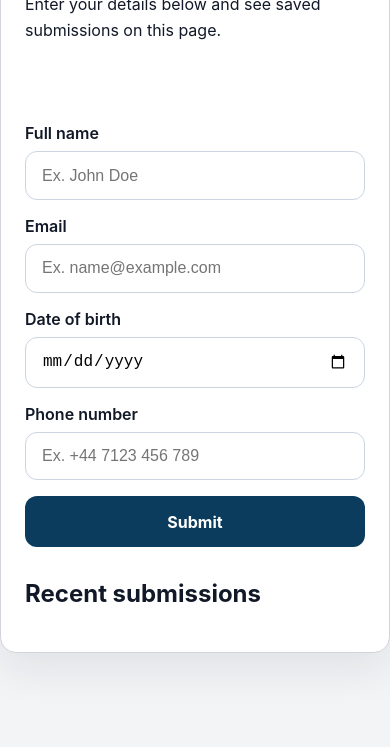
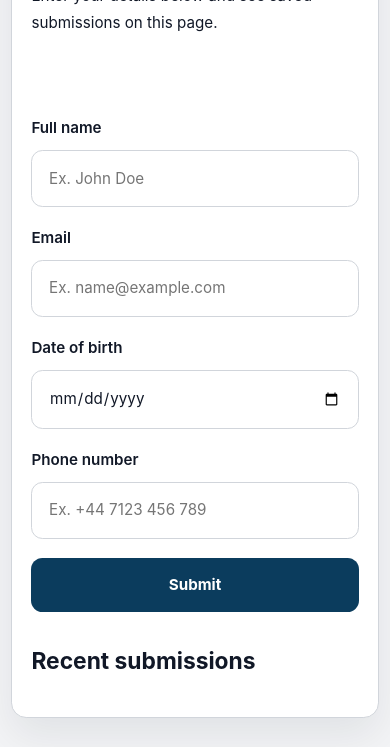
Before and after one commit to Didilv93/dwp.digital, a website built with Vite: page index.html in a window 390 px wide. Shown: the part 112-859 px from the top of the page. Built offline with nearby package versions, Linux system fonts and the light colour scheme.

Commit message:
feat: enhance styling with theme variables and responsive design adjustments

```diff
--- a/src/App/style.sass
+++ b/src/App/style.sass
@@ -1,32 +1,60 @@
-$brand: #0b3c5d
-$brand-light: #1d7a8c
-$background: #f3f4f6
-$text: #111827
-$border: #d1d5db
+@use '../styles/theme' as *
+
+:root
+  --color-primary: #{$color-primary}
+  --color-primary-soft: #{$color-primary-soft}
+  --color-secondary: #{$color-secondary}
+  --color-surface: #{$color-surface}
+  --color-background: #{$color-background}
+  --color-border: #{$color-border}
+  --color-text: #{$color-text}
+  --color-muted: #{$color-muted}
+  --color-danger: #{$color-danger}
+  --color-success: #{$color-success}
+  --radius: #{$radius}
+  --font-family: #{$font-family-sans}
+  --line-height: #{$line-height-base}
+
+*, *::before, *::after
+  box-sizing: border-box
+
+html
+  font-size: clamp(0.95rem, 1vw + 0.35rem, 1.05rem)
 
 body
   margin: 0
-  font-family: Inter, system-ui, sans-serif
-  background: $background
-  color: $text
+  min-height: 100vh
+  font-family: $font-family-sans
+  font-size: $font-size-base
+  line-height: $line-height-base
+  color: $color-text
+  background: $color-background
+
+button,
+input
+  font: inherit
 
 .app-shell
-  max-width: 860px
+  max-width: $container-max
   margin: 2rem auto
-  padding: 1.5rem
-  background: #ffffff
-  border: 1px solid $border
-  border-radius: 16px
-  box-shadow: 0 18px 40px rgba(17, 24, 39, 0.08)
+  padding: 1.75rem
+  background: $color-surface
+  border: 1px solid $color-border
+  border-radius: $radius
+  box-shadow: 0 18px 40px $color-shadow
+
+  @include respond(md)
+    margin: 1.5rem 1rem
+    padding: 1.5rem
+
+  @include respond(sm)
+    margin: 1rem 0.75rem
+    padding: 1.25rem
 
 h1
-  margin: 0 0 0.5rem
-  font-size: 2rem
+  margin: 0 0 0.75rem
+  @include fluid-type(1.75rem, 2.25rem)
 
 p
   margin: 0 0 1.5rem
-  line-height: 1.6
-
-button
-  font: inherit
-  cursor: pointer
+  line-height: 1.75
--- a/src/components/Form/style.sass
+++ b/src/components/Form/style.sass
@@ -1,38 +1,44 @@
+@use '../../styles/theme' as *
+
 .contact-form
   display: grid
-  gap: 1rem
+  gap: 1.25rem
 
 .form-field
   display: grid
-  gap: 0.5rem
+  gap: 0.65rem
 
 label
-  font-weight: 600
+  font-weight: $font-weight-medium
+  color: $color-text
 
 input
-  padding: 0.9rem 1rem
-  border: 1px solid #cbd5e1
-  border-radius: 0.75rem
-  font-size: 1rem
-  transition: border-color 0.2s ease
+  width: 100%
+  padding: 1rem 1.1rem
+  border: 1px solid $color-border
+  border-radius: $radius-sm
+  font-size: $font-size-base
+  transition: border-color 0.2s ease, box-shadow 0.2s ease
+  background: $color-surface
+  color: $color-text
 
-input:focus
-  outline: none
-  border-color: #2563eb
-  box-shadow: 0 0 0 3px rgba(37, 99, 235, 0.18)
+  &:focus
+    outline: none
+    border-color: $color-primary-soft
+    box-shadow: 0 0 0 3px rgba(29, 122, 140, 0.18)
 
 .submit-button
   align-self: start
-  padding: 0.95rem 1.3rem
-  background: #0b3c5d
-  color: white
+  padding: 1rem 1.4rem
+  background: $color-primary
+  color: $color-surface
   border: none
-  border-radius: 0.75rem
-  font-weight: 700
+  border-radius: $radius-sm
+  font-weight: $font-weight-bold
   transition: background 0.2s ease
 
-.submit-button:hover
-  background: #1d7a8c
+  &:hover
+    background: $color-primary-soft
 
 .form-errors
   min-height: 2.5rem
@@ -40,11 +46,11 @@ input:focus
 .error-list
   margin: 0
   padding-left: 1.3rem
-  color: #b91c1c
+  color: $color-danger-soft
 
 .has-error
-  color: #b91c1c
+  color: $color-danger-soft
 
 .success-message
   margin: 0
-  color: #047857
+  color: $color-success
--- a/src/components/SubmissionList/style.sass
+++ b/src/components/SubmissionList/style.sass
@@ -1,3 +1,5 @@
+@use '../../styles/theme' as *
+
 .submission-list-shell
   margin-top: 2rem
 
@@ -13,29 +15,34 @@
   justify-content: space-between
   gap: 1rem
   padding: 1rem
-  background: #f8fafc
-  border: 1px solid #cbd5e1
-  border-radius: 1rem
+  background: $color-surface
+  border: 1px solid $color-border
+  border-radius: $radius
+  box-shadow: 0 8px 24px rgba(17, 24, 39, 0.06)
+
+  @include respond(sm)
+    flex-direction: column
+    gap: 0.75rem
 
 .submission-info
   display: grid
-  gap: 0.35rem
+  gap: 0.4rem
 
 .submission-info strong
-  font-size: 1rem
+  font-size: $font-size-large
 
 .submission-info span
-  color: #475569
-  font-size: 0.95rem
+  color: $color-muted
+  font-size: $font-size-small
 
 .remove-button
   align-self: center
-  padding: 0.75rem 1rem
-  background: #ef4444
-  color: white
+  padding: 0.85rem 1rem
+  background: $color-danger
+  color: $color-surface
   border: none
-  border-radius: 0.75rem
-  font-weight: 700
+  border-radius: $radius-sm
+  font-weight: $font-weight-bold
 
-.remove-button:hover
-  background: #dc2626
+  &:hover
+    background: $color-danger-soft
--- /dev/null
+++ b/src/styles/theme.sass
@@ -0,0 +1,46 @@
+$color-primary: #0b3c5d
+$color-primary-soft: #1d7a8c
+$color-secondary: #1a6d8c
+$color-surface: #ffffff
+$color-background: #f3f4f6
+$color-border: #d1d5db
+$color-text: #111827
+$color-muted: #475569
+$color-danger: #ef4444
+$color-danger-soft: #b91c1c
+$color-success: #047857
+$color-shadow: rgba(17, 24, 39, 0.08)
+
+$font-family-sans: Inter, system-ui, -apple-system, BlinkMacSystemFont, 'Segoe UI', sans-serif
+$font-weight-regular: 400
+$font-weight-medium: 600
+$font-weight-bold: 700
+$font-size-base: 1rem
+$font-size-small: 0.95rem
+$font-size-large: 1.125rem
+$line-height-base: 1.6
+$radius: 1rem
+$radius-sm: 0.75rem
+$container-max: 860px
+
+$breakpoint-sm: 480px
+$breakpoint-md: 768px
+$breakpoint-lg: 1024px
+$breakpoint-xl: 1280px
+
+=respond($point)
+  @if $point == sm
+    @media (max-width: 479px)
+      @content
+  @else if $point == md
+    @media (max-width: 767px)
+      @content
+  @else if $point == lg
+    @media (max-width: 1023px)
+      @content
+  @else if $point == xl
+    @media (max-width: 1279px)
+      @content
+
+=fluid-type($min, $max)
+  font-size: clamp($min, calc(#{$min} + (#{$max} - #{$min}) * ((100vw - 320px) / 880)), $max)
```
